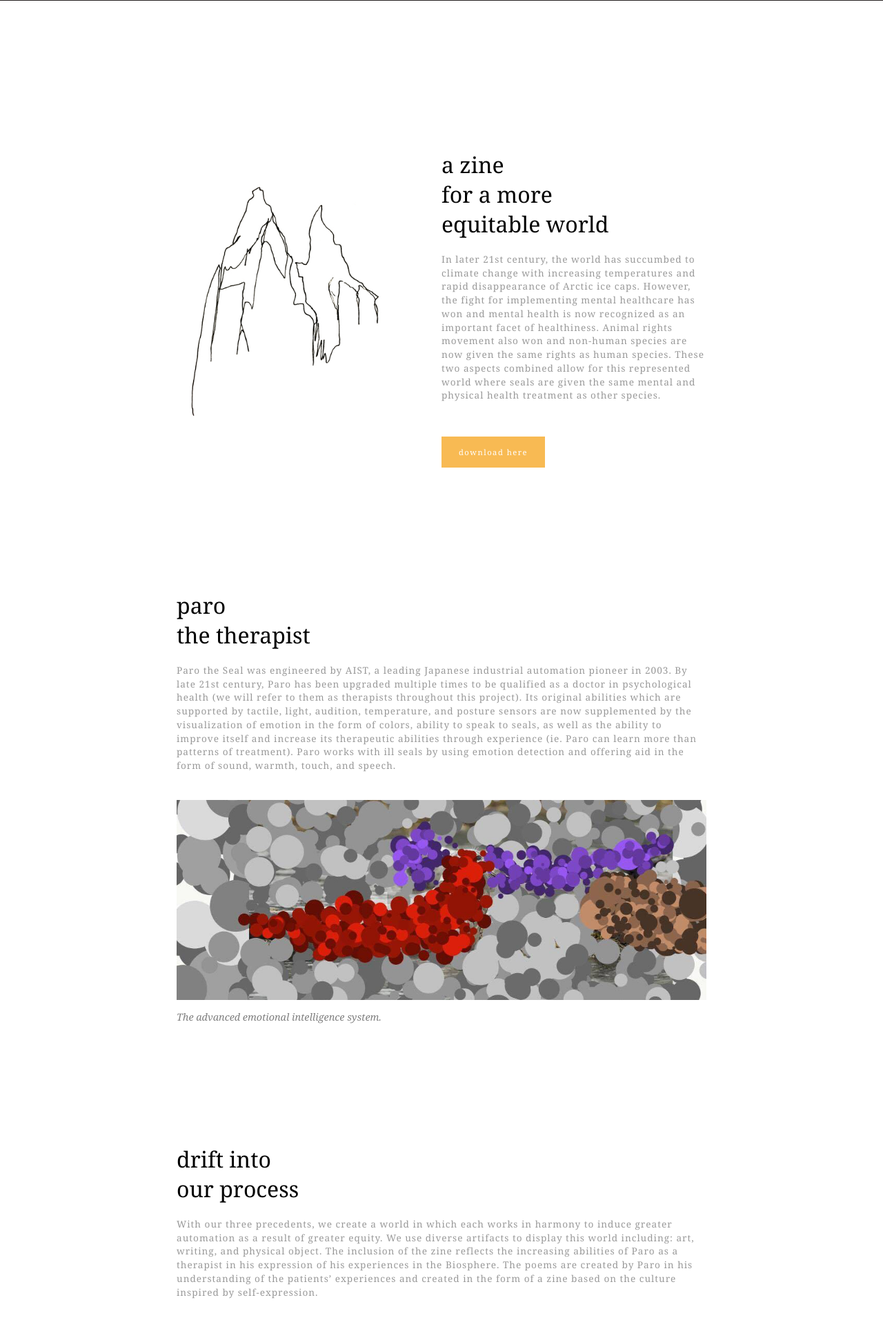
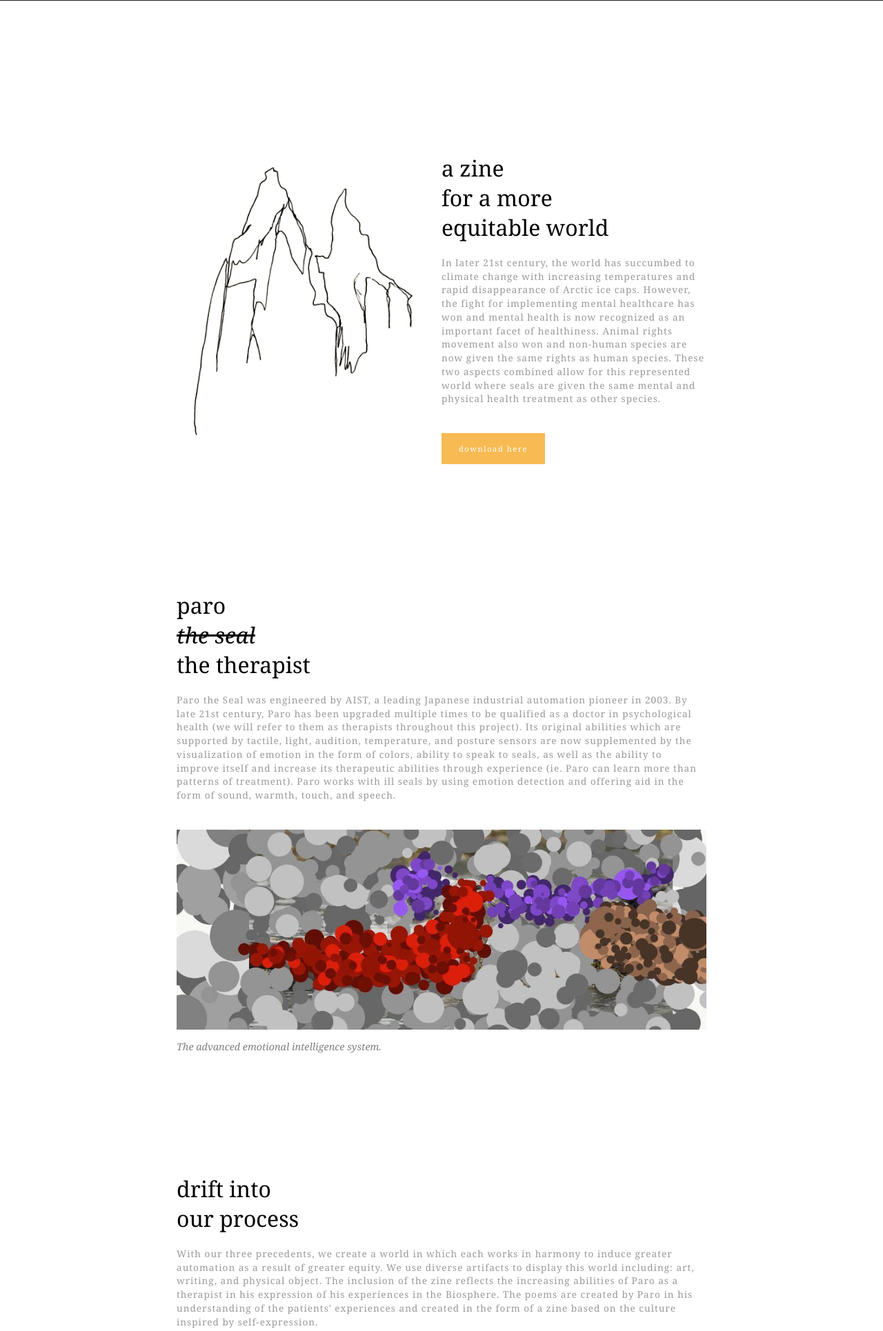
Before and after one commit to lmliu/parosorrow, a PHP site: page /index.html in a window 1280 px wide. Shown: the part 799-2729 px from the top of the page at 69% size. Run offline with PHP 8.4, Linux system fonts and the light colour scheme.

Commit message:
some edits

```diff
--- a/index.html
+++ b/index.html
@@ -45,6 +45,7 @@
       <section class="section-body" id="emotion-system">
         <div class="standalone-title">
           <h2 class="section-title">paro</h2><!-- .section-title -->
+          <h2 class="section-title"><del><i>the seal</i></del></h2><!-- .section-title -->
           <h2 class="section-title">the therapist</h2><!-- .section-title -->
         </div><!-- .standalone-title -->
         <div id="es-text">
@@ -60,7 +61,7 @@
           <h2 class="section-title">drift into</h2><!-- .section-title -->
           <h2 class="section-title">our process</h2><!-- .section-title -->
           <p class="content-text">
-            With our three precedents, we create a world in which each works in harmony to induce greater automation as a result of greater equity. We use diverse artifacts to display this world including: art, writing, and physical object. The inclusion of the zine reflects the increasing abilities of Paro as a therapist in his expression of his experiences in the Biosphere. The poems are created by Paro in his understanding of the patients’ experiences and created in the form of a zine based on the culture inspired by self-expression.
+            With our three precedents, we create a world in which each works in harmony to induce greater automation as a result of greater equity. We use diverse artifacts to display this world including: art, writing, and physical object. The inclusion of the zine reflects the increasing abilities of Paro as a therapist in his expression of his experiences in the Biosphere. The poems are created by Paro in his understanding of the patients' experiences and created in the form of a zine based on the culture inspired by self-expression.
           </p><!-- .content-text -->
         </div><!-- .section-header-->
         <div id="photo-library">
--- a/paorkaur.css
+++ b/paorkaur.css
@@ -109,7 +109,7 @@ div#about-wrapper {
 }
 
 img#about-img {
-  width: 300px;
+  width: 350px;
 }
 
 /* emotion-system */
@@ -136,7 +136,7 @@ img#es-diag-img {
 /* button fun */
 
 div.button-wrap {
-  margin-top: 60px;
+  margin-top: 50px;
 }
 
 div#digital-download {
```
